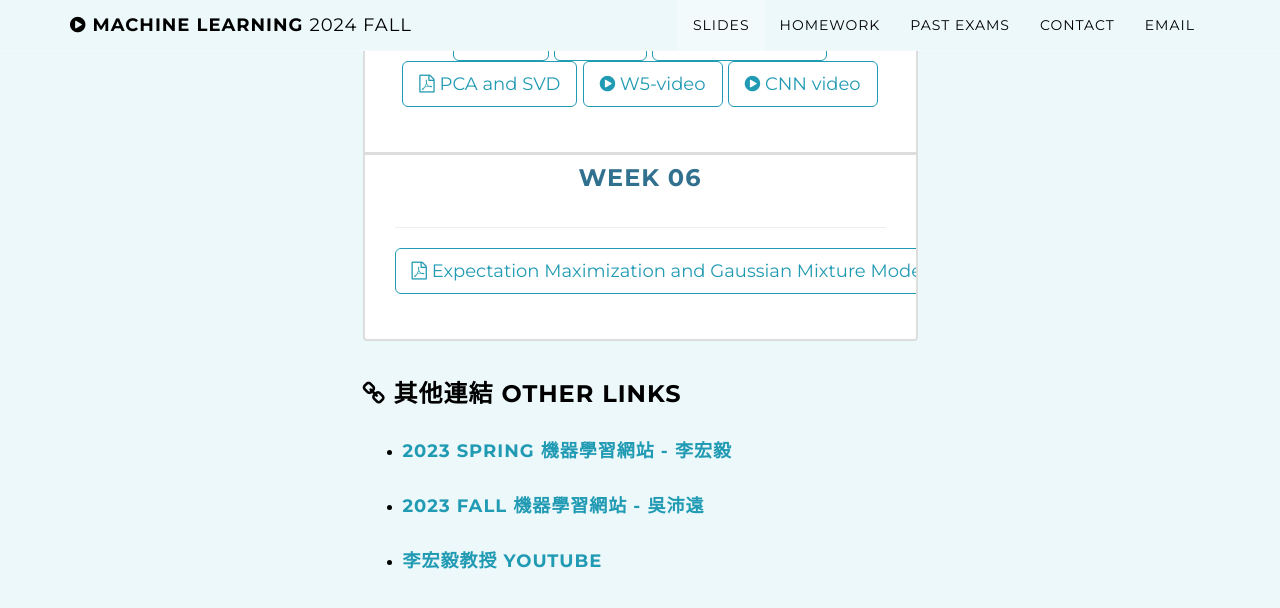
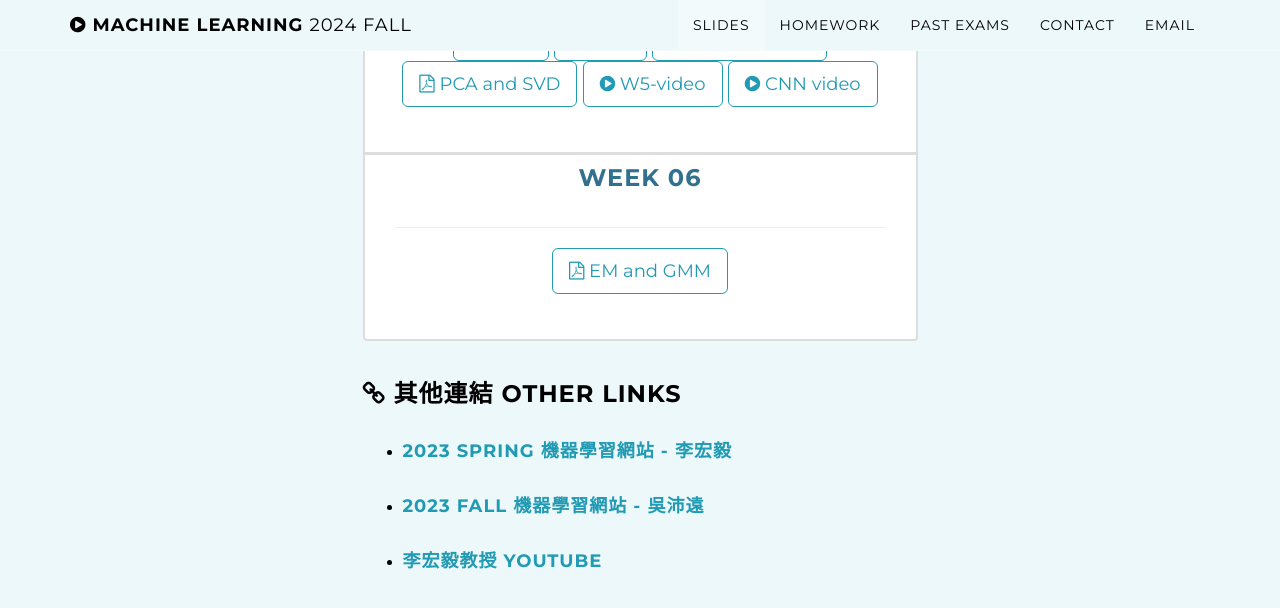
Before and after one commit to ntueemlta2024/ntueemlta2024.github.io, a Jekyll site: the page built from index.html, in a window 1280 px wide and 900 px high, scrolled down 2442 px. Shown: the top 608 px of the window. Built offline with Jekyll 4.4.1, drawn with Linux system fonts in a browser that asks for light colours.

Commit message:
change title

```diff
--- a/_config.yml
+++ b/_config.yml
@@ -141,7 +141,7 @@ syllabus:
 
   - title: Week 06
     slides:
-      - title: Expectation Maximization and Gaussian Mixture Models
+      - title: EM and GMM
         kind: file-pdf-o
         path: ./slides/week6/W6_GMM_EM.pdf
 
```
Also changed, not shown: 2 other files.
